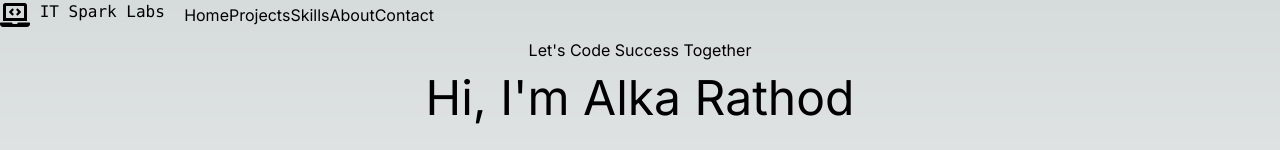
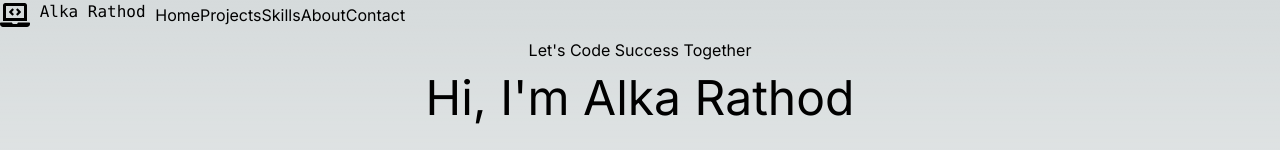
Before and after one commit to alkaRathod70/MyPortfoilo_alka, a Next.js app: page / in a window 1280 px wide. Shown: the top 150 px of the page. Built offline with nearby package versions, Linux system fonts and the light colour scheme.

Commit message:
Update Navbar.jsx

```diff
--- a/src/Components/Navbar.jsx
+++ b/src/Components/Navbar.jsx
@@ -15,10 +15,10 @@ const Navbar = () => {
 
     <div className='flex justify-between items-center w-full h-full px-2 border-b 2xl:px-16' >
     <pre className='flex text-xl'>
-    <FaLaptopCode size={30}/> IT Spark Labs  </pre>
+    <FaLaptopCode size={30}/> Alka Rathod </pre>
 
     <div>
-        <ul className='flex'>
+        <ul className='flex flex-around'>
     <Link href='/'>
         <li className='ml-10 text-sm uppercase hover:border-b'>Home</li>
     </Link>
```
